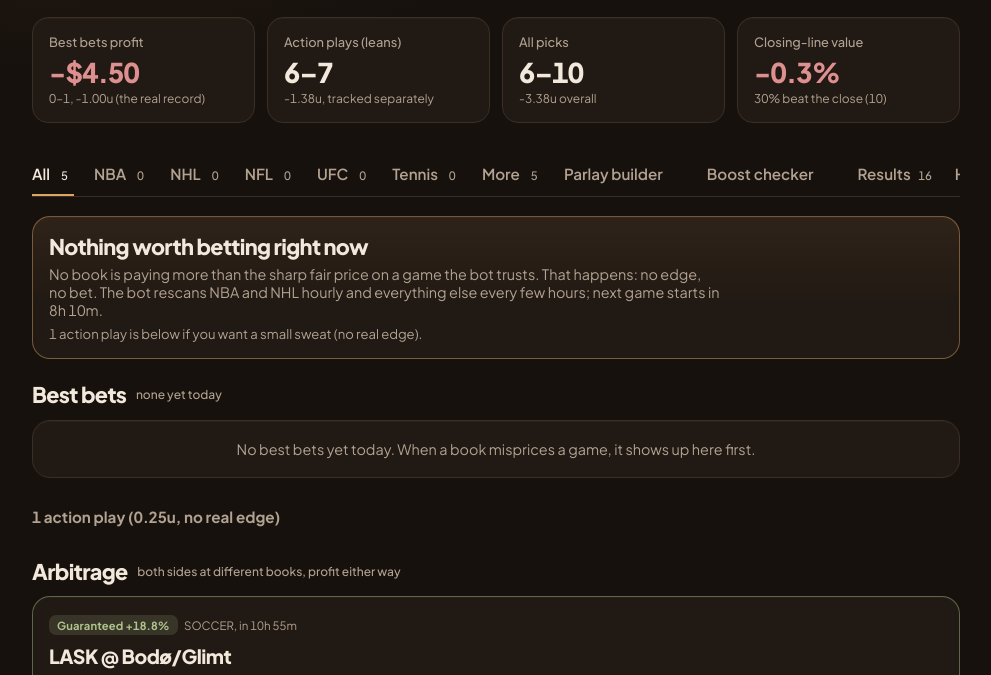
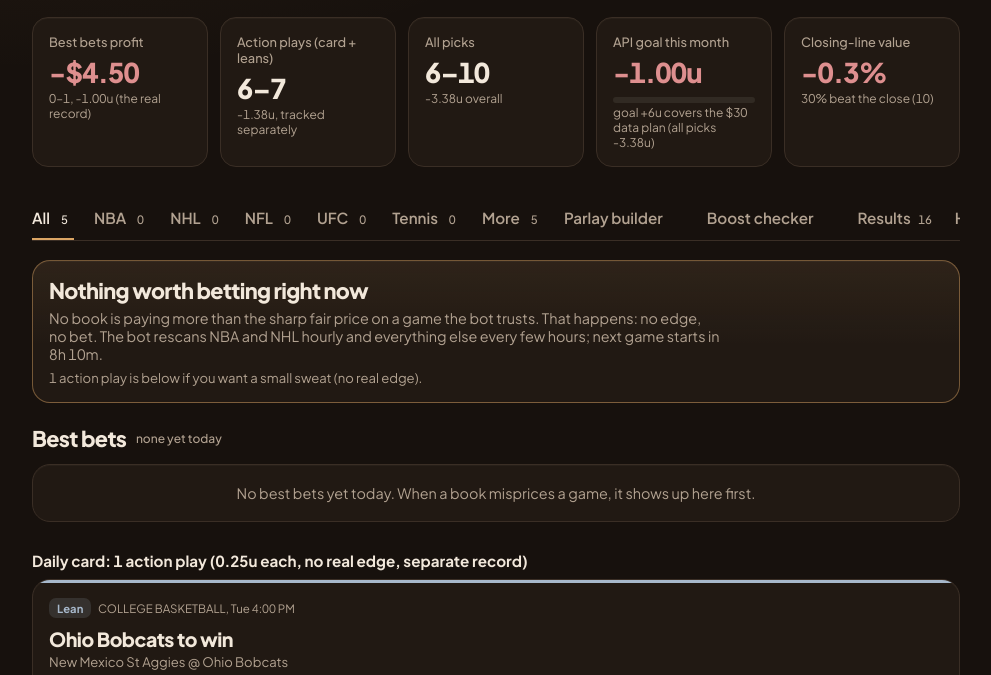
Before and after one commit to hereliesjay/jarvis-picks, a plain HTML site: page index.html in a window 1280 px wide. Shown: the part 125-800 px from the top of the page, without its empty margins (144-1135 px from the left). Drawn offline with Linux system fonts and the light colour scheme.

Commit message:
update site

```diff
--- a/index.html
+++ b/index.html
@@ -198,6 +198,7 @@ details.fold{margin-top:1.2rem}details.fold>summary{font-weight:700;color:var(--
 
 .lagb{margin-top:.5rem;display:inline-block;justify-self:start;padding:.3rem .55rem;border-radius:8px;background:rgba(174,195,141,.14);color:var(--olive);font-size:.75rem;font-weight:700}
 .arb{border-color:rgba(174,195,141,.45)}
+.gbar{height:6px;border-radius:9px;background:rgba(242,232,219,.08);margin-top:.5rem;overflow:hidden}.gbar i{display:block;height:100%;background:var(--olive)}
 </style></head>
 <body><div class="wrap">
 <header><div><h1>Jarvis<span class="tonight" id="tonight">Tonight's card</span></h1><div class="status" id="status"><span class="dot"></span><span>Loading…</span></div></div>
@@ -280,7 +281,7 @@ function renderResults(S){
   const sec=el('section','sec');const h=el('h3');h.append(el('span','ic','📈'),'Results',el('span','c','every pick the site posted'));sec.append(h);
   const F=el('div','filters');const sel=(id,opts)=>{const s=el('select');s.id=id;opts.forEach(([v,t])=>{const o=el('option',null,t);o.value=v;s.append(o)});s.onchange=()=>{window['_F_'+id]=s.value;render()};return s};
   const sports=[...new Set(HIST.map(r=>r.sport))].sort();
-  F.append(sel('fs',[['all','All sports'],...sports.map(x=>[x,x])]),sel('ft',[['all','All types'],['best','Best bets'],['lean','Leans'],['parlay','Parlays']]),
+  F.append(sel('fs',[['all','All sports'],...sports.map(x=>[x,x])]),sel('ft',[['all','All types'],['best','Best bets'],['lean','Leans'],['card','Daily card'],['parlay','Parlays']]),
     sel('fo',[['all','All odds'],['under 1.60','Under 1.60'],['1.60–1.99','1.60–1.99'],['2.00–2.49','2.00–2.49'],['2.50+','2.50+']]),sel('fv',[['all','Any price'],['value','Edge 2%+ only'],['fair','Under 2% edge']]));
   sec.append(F);
   ['fs','ft','fo','fv'].forEach(id=>{const v=window['_F_'+id];if(v){const e=F.querySelector('#'+id);if(e)e.value=v}});
@@ -291,7 +292,7 @@ function renderResults(S){
   T.append(tile('Closing-line value',fmtPct(s.clv),s.clvn?Math.round(s.beat*100)+'% beat the close ('+s.clvn+')':'not enough yet',s.clv>0?'pos':s.clv<0?'neg':''));
   sec.append(T);
   const cc=el('div','card rel');cc.style.marginTop='.75rem';cc.append(el('div','sub','Units over time'));const box=el('div','rel');cc.append(box);sec.append(cc);
-  const bk=el('div','bkg');bk.append(breakdown(rows,r=>r.sport,'By sport'),breakdown(rows,r=>({best:'Best bets',lean:'Leans',parlay:'Parlays'})[r.type],'By type'),breakdown(rows,r=>oddsBand(r.odds),'By odds'));sec.append(bk);
+  const bk=el('div','bkg');bk.append(breakdown(rows,r=>r.sport,'By sport'),breakdown(rows,r=>({best:'Best bets',lean:'Leans',card:'Daily card',parlay:'Parlays'})[r.type],'By type'),breakdown(rows,r=>oddsBand(r.odds),'By odds'));sec.append(bk);
   const lc=el('div','card scroll');lc.style.marginTop='.75rem';lc.append(el('div','sub','Every pick'));const t=el('table');const th=el('thead'),tr=el('tr');
   ['Date','Pick','Type','Odds','Units','CLV','Result'].forEach((x,i)=>tr.append(el('th',i>=3?'r':null,x)));th.append(tr);t.append(th);const tb=el('tbody');
   rows.slice().reverse().forEach(r=>{const e=el('tr');const d=new Date(r.start);e.append(el('td',null,d.toLocaleDateString([], {month:'short',day:'numeric'})),el('td',null,r.pick+' · '+r.sport),el('td',null,r.type),el('td','r',r.odds.toFixed(2)),el('td','r',r.units+'u'),el('td','r '+(r.clv>0?'pos':r.clv<0?'neg':''),fmtPct(r.clv)));
@@ -340,10 +341,10 @@ function tookForm(c,info){
     f.append(lab('Odds (decimal)',o),lab('Stake $',s),lab('Book',bk),sv);c.append(f);o.focus()}}
 function pickCard(p){
   const live=bestOf(p.prices)||(p.now_odds?{book:p.book,odds:p.now_odds}:{book:p.book,odds:p.odds});
-  const dead=!p.started&&p.min_odds&&live.odds<p.min_odds;
+  const dead=!p.started&&(p.tier==='best'?(p.min_odds&&live.odds<p.min_odds):(live.odds<p.odds*0.97));   // action plays: only if the price dropped 3%+ since posted
   const c=el('div','card pick '+p.tier+(p.started?' started':'')+(dead?' dead':''));
-  const top=el('div');top.append(el('span','badge'+(p.tier==='lean'?' lean':''),p.tier==='best'?(p.units>=1.5?'Strong bet':'Best bet'):'Lean'));top.append(el('span','sp',p.sport+', '+(p.started?'started':when(p.start))));c.append(top);
-  c.append(el('div','pk',p.pick+' to win'));c.append(el('div','ev',p.event));
+  const top=el('div');top.append(el('span','badge'+(p.tier!=='best'?' lean':''),p.tier==='best'?(p.units>=1.5?'Strong bet':'Best bet'):p.tier==='card'?'Daily card':'Lean'));top.append(el('span','sp',p.sport+', '+(p.started?'started':when(p.start))));c.append(top);
+  c.append(el('div','pk',/^(Over|Under) |[+-]\d/.test(p.pick)?p.pick:p.pick+' to win'));c.append(el('div','ev',p.event));
   if(p.lag)c.append(el('div','lagb','Sharp line just moved, this book hasn\'t caught up'));
   if(dead)c.append(el('div','deadmsg','Below Min Odds — Do Not Bet'));
   const fair=p.fair_odds,ev=fair?(live.odds/fair-1):p.edge;
@@ -459,14 +460,14 @@ function renderBuilder(S){
 
 // ---------- helpers: countdowns, safe auto-refresh ----------
 function until(iso){const m=Math.round((new Date(iso)-Date.now())/60000);if(m<=0)return 'started';if(m<60)return 'in '+m+'m';const hh=Math.floor(m/60),mm=m%60;return hh<24?'in '+hh+'h'+(mm?' '+mm+'m':''):when(iso)}
-function busy(){const a=document.activeElement;return document.hidden||(a&&/INPUT|SELECT|TEXTAREA/.test(a.tagName))||!!document.querySelector('.tookf')||!!document.querySelector('details[open]')}
+function busy(){const a=document.activeElement;return document.hidden||(a&&/INPUT|SELECT|TEXTAREA/.test(a.tagName))||!!document.querySelector('.tookf')||!!document.querySelector('details[open]:not(.fold)')}
 let LASTUPD=null;
 function autoLoad(){if(busy())return;load(true)}
 // ---------- hero: what to bet right now ----------
 function actionable(){const now=Date.now();return (FEED&&FEED.picks||[]).filter(p=>p.tier==='best'&&!p.started&&new Date(p.start)>now).map(p=>{const live=bestOf(p.prices)||{book:p.book,odds:p.now_odds||p.odds};const dead=p.min_odds&&live.odds<p.min_odds;return {p,live,dead}}).filter(x=>!x.dead)}
 function heroCard(G){
   const c=el('div','card hero');const act=actionable();
-  const nAct=(FEED&&FEED.picks||[]).filter(p=>p.tier==='lean'&&!p.started).length;
+  const nAct=(FEED&&FEED.picks||[]).filter(p=>p.tier!=='best'&&!p.started).length;
   if(!act.length){c.append(el('div','herot','Nothing worth betting right now'));
     const nx=(FEED&&FEED.games||[]).map(g=>g.start).filter(s=>new Date(s)>Date.now()).sort()[0];
     c.append(el('p','herop','No book is paying more than the sharp fair price on a game the bot trusts. That happens: no edge, no bet. The bot rescans NBA and NHL hourly and everything else every few hours'+(nx?'; next game starts '+until(nx)+'.':'.')));
@@ -558,7 +559,7 @@ function render(){const G=window._G;if(!G)return;
     const sec=el('section','sec');const h=el('h3');h.append('Best bets',el('span','c',best.length?best.length+' today, the real record':'none yet today'));sec.append(h);
     if(best.length){const w=el('div','picks');best.forEach(p=>w.append(pickCard(p)));sec.append(w)}else sec.append(el('div','card empty','No best bets yet today. When a book misprices a game, it shows up here first.'));
     S.append(sec);
-    if(lean.length){const d=el('details','fold');d.append(el('summary',null,lean.length+' action play'+(lean.length>1?'s':'')+' (0.25u, no real edge)'));const w=el('div','picks');lean.forEach(p=>w.append(pickCard(p)));d.append(w);S.append(d)}
+    if(lean.length){const d=el('details','fold');d.append(el('summary',null,'Daily card: '+lean.length+' action play'+(lean.length>1?'s':'')+' (0.25u each, no real edge, separate record)'));d.open=true;const w=el('div','picks');lean.forEach(p=>w.append(pickCard(p)));d.append(w);S.append(d)}
     if((FEED.arbs||[]).length){const as=el('section','sec');const ah=el('h3');ah.append('Arbitrage',el('span','c','both sides at different books, profit either way'));as.append(ah);const w=el('div','picks');FEED.arbs.forEach(a=>w.append(arbCard(a)));as.append(w);S.append(as)}
     if((window._BIG||[]).length){const bs=el('section','sec');const bh=el('h3');bh.append('Safest parlays that pay 4x+',el('span','c','for fun, EV shown honestly'));bs.append(bh);const w=el('div','picks');window._BIG.forEach(p=>w.append(bigParlayCard(p)));bs.append(w);S.append(bs)}
     const gs=el('section','sec');const gh=el('h3');gh.append('Every game, and who the bot likes');gs.append(gh);
@@ -586,8 +587,12 @@ async function load(auto){
   const rec=f.record||{};const T=$('tiles');T.replaceChildren();
   let u=0,w=0,l=0;['best','lean','parlay'].forEach(k=>{const r=rec[k];if(r){u+=r.units;w+=r.won;l+=r.lost}});
   {const hb=stats((f.history||[]).filter(r=>r.type==='best'));T.append(tile('Best bets profit',money(hb.units*f.unit),hb.w+'–'+hb.l+', '+sgn(hb.units)+'u (the real record)',hb.units>0?'pos':hb.units<0?'neg':''))}
-  {const hl=stats((f.history||[]).filter(r=>r.type==='lean'));T.append(tile('Action plays (leans)',hl.w+'–'+hl.l,sgn(hl.units)+'u, tracked separately'))}
+  {const hl=stats((f.history||[]).filter(r=>r.type==='lean'||r.type==='card'));T.append(tile('Action plays (card + leans)',hl.w+'–'+hl.l,sgn(hl.units)+'u, tracked separately'))}
   T.append(tile('All picks',w+'–'+l,sgn(u)+'u overall'));
+  {const mo=new Date().toISOString().slice(0,7);const mh=(f.history||[]).filter(r=>(r.start||'').slice(0,7)===mo);const mb=stats(mh.filter(r=>r.type==='best')),ma=stats(mh);
+   const goal=6;const c=el('div','card tile goal');c.append(el('div','l','API goal this month'));c.append(el('div','v'+(mb.units>0?' pos':mb.units<0?' neg':''),sgn(mb.units)+'u'));
+   const bar=el('div','gbar');const i=el('i');i.style.width=Math.max(0,Math.min(100,mb.units/goal*100))+'%';bar.append(i);c.append(bar);
+   c.append(el('div','s','goal +'+goal+'u covers the $30 data plan (all picks '+sgn(ma.units)+'u)'));T.append(c)}
   {const hs=stats(f.history||[]);T.append(tile('Closing-line value',fmtPct(hs.clv),hs.clvn?Math.round(hs.beat*100)+'% beat the close ('+hs.clvn+')':'needs graded picks',hs.clv>0?'pos':hs.clv<0?'neg':''))}
 
   const picks=f.picks||[];
```
